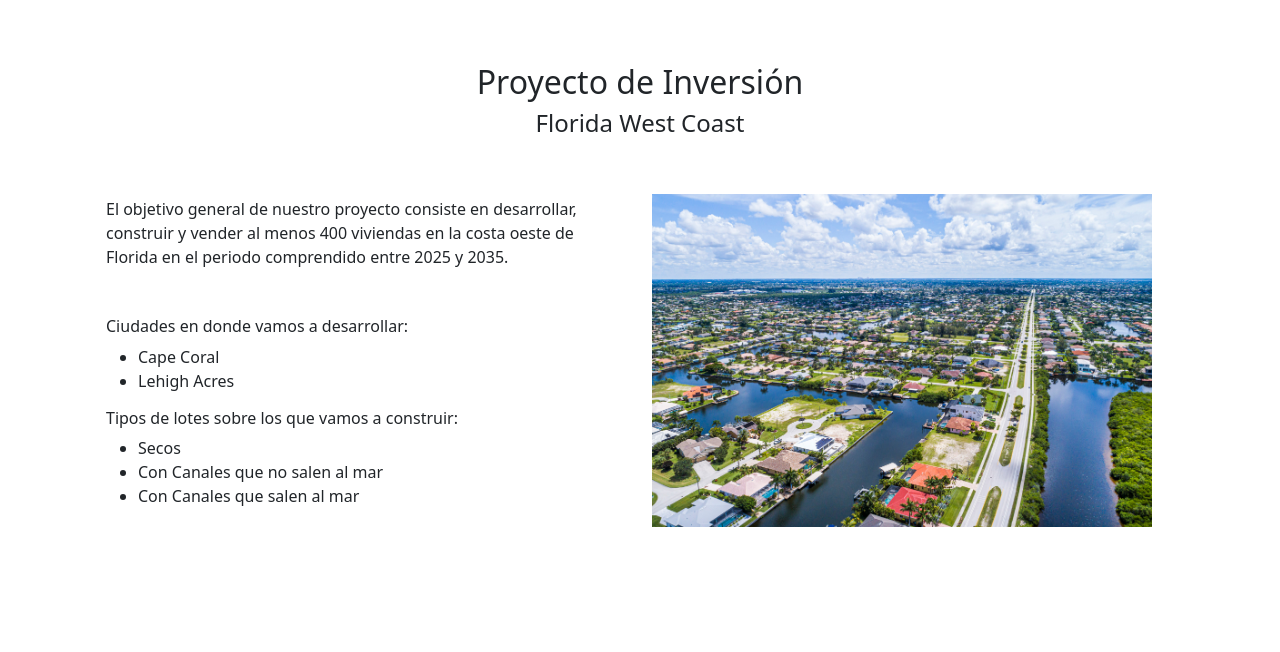
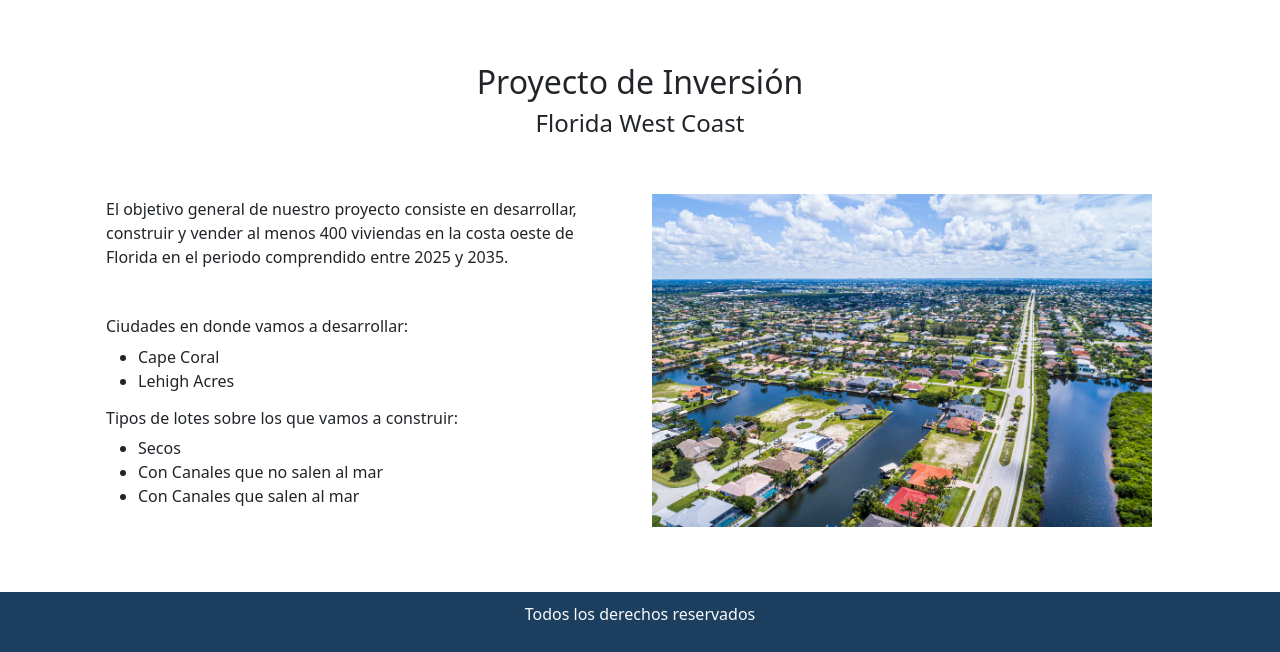
Before and after one commit to AgustinaBuzzetti/PF-Buzzetti, a website: page index.html in a window 1280 px wide. Shown: the part 802-1454 px from the top of the page. Before the commit the page ends 1329 px from the top, so only its background shows below. Drawn offline with nearby package versions, Linux system fonts and the light colour scheme; a web font is replaced by a local one.

Commit message:
Avances en el Index

```diff
--- a/css/style.css
+++ b/css/style.css
@@ -12,8 +12,8 @@ header{
 }
 
 .descubre{
+    color: aliceblue;
     background-color: rgb(28, 63, 96);
-    color: aliceblue;
     width: 15rem;
     height: 3rem;
     margin-top: 2rem;
@@ -22,3 +22,9 @@ header{
 .margins{
     margin-top: 65px;
 }
+
+.pie{
+    width: 100%;
+    height: 60px;
+    background-color: rgb(28, 63, 96);
+}
--- a/index.html
+++ b/index.html
@@ -90,7 +90,9 @@
         </section>
 
         <footer>
-
+          <div class="pie margins text-light d-flex justify-content-center align-items-center">
+            <p>Todos los derechos reservados</p>
+          </div>
         </footer>
 
     </main>
```
